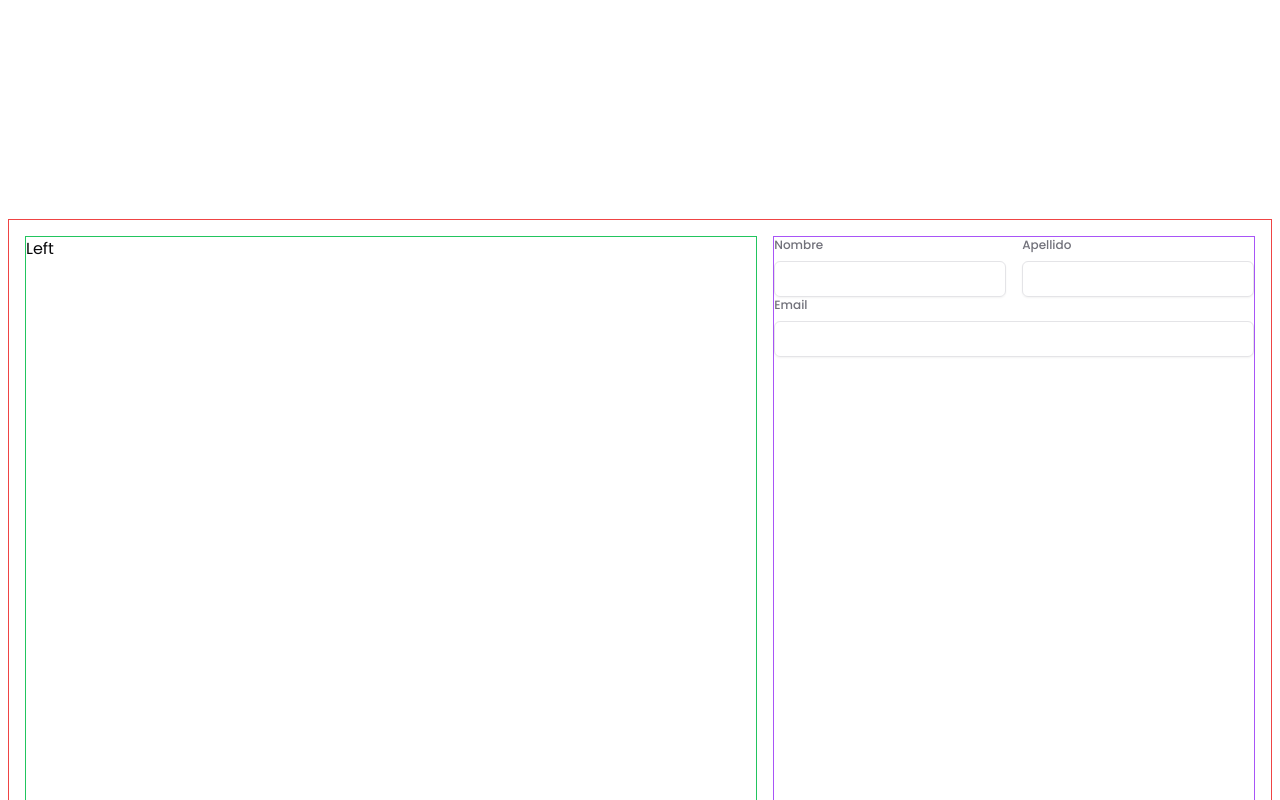
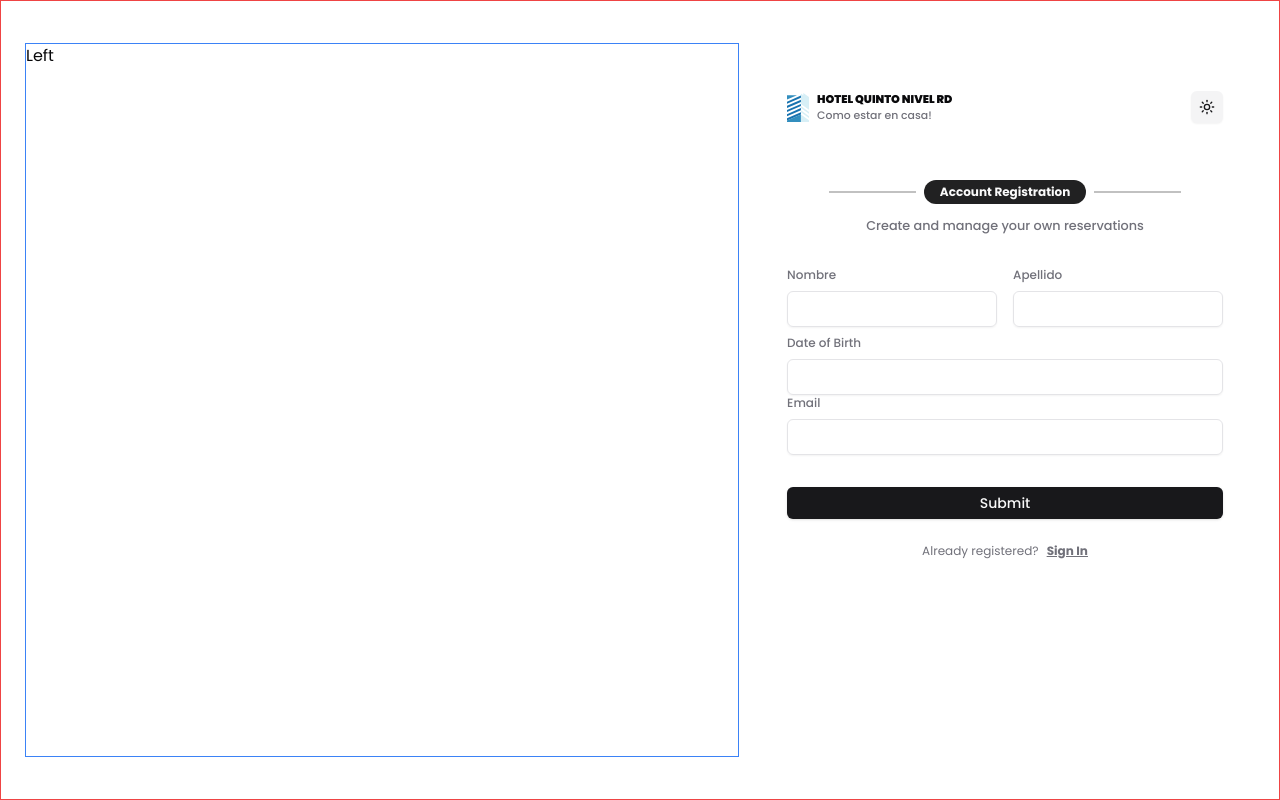
Before and after one commit to romandesigns/hqnrd, a Next.js app: page /en/auth/crear-cuenta in a window 1280 px wide. Shown: the top 800 px of the page. Built offline with nearby package versions, Linux system fonts and the light colour scheme.

Commit message:
styling sigup form

```diff
--- a/app/[lang]/auth/crear-cuenta/page.tsx
+++ b/app/[lang]/auth/crear-cuenta/page.tsx
@@ -3,30 +3,70 @@ import React from "react";
 import Form from "next/form";
 import { Input } from "@/components/ui/input";
 import { Label } from "@/components/ui/label";
+import { Brand } from "@/components/features";
+import { Locale } from "@/i18n-config";
+import { ModeToggle } from "@/components/features/site/ModeToggle";
+import { HeadingSection } from "@/components/features/site/Headings";
+import { Button } from "@/components/ui/button";
+import Link from "next/link";
 
-export default function Page() {
+interface PageProps {
+  params: Promise<{
+    lang: Locale;
+  }>;
+}
+
+export default async function Page({ params }: PageProps) {
+  const { lang } = await params;
+
   return (
-    <Section className="grid min-h-screen grid-cols-1 grid-rows-1 place-items-center p-2">
-      <Content className="grid aspect-square h-4/6 grid-cols-[1.52fr_1fr] grid-rows-1 gap-4 border border-red-500 bg-muted/5 p-4">
-        <div className="h-full w-full border border-green-500">Left</div>
-        <div className="h-full w-full border border-purple-500">
+    <Section className="flex min-h-screen w-full items-center justify-center border border-red-500 p-2">
+      <Content className="grid h-full max-w-[90rem] grid-cols-1 gap-4 bg-muted/5 p-4 md:grid-cols-[1fr_0.7fr]">
+        <article className="hidden aspect-[1/1] flex-1 border border-blue-500 md:block">
+          Left
+        </article>
+        <article className="flex-1 md:p-8 md:py-2">
+          <div className="flex items-center justify-between gap-4 py-10">
+            <Brand lang={lang} />
+            <ModeToggle />
+          </div>
+          <HeadingSection
+            showBorders
+            title="Account Registration"
+            description="Create and manage your own reservations"
+          />
           <Form action="#">
             <div className="flex items-center justify-center gap-4">
-              <Label className="flex-1" htmlFor="name">
+              <Label className="mb-2 flex-1" htmlFor="name">
                 <p className="pb-2 text-xs text-muted-foreground">Nombre</p>
                 <Input type="name" name="name" id="name" />
               </Label>
-              <Label className="flex-1" htmlFor="lasName">
+              <Label className="mb-2 flex-1" htmlFor="lasName">
                 <p className="pb-2 text-xs text-muted-foreground">Apellido</p>
                 <Input type="name" name="lasName" id="lasName" />
               </Label>
             </div>
             <Label className="flex-1" htmlFor="email">
+              <p className="pb-2 text-xs text-muted-foreground">
+                Date of Birth
+              </p>
+              <Input type="email" name="email" id="email" />
+            </Label>
+            <Label className="flex-1" htmlFor="email">
               <p className="pb-2 text-xs text-muted-foreground">Email</p>
               <Input type="email" name="email" id="email" />
             </Label>
+            <Button size="full" className="my-8 mb-2">
+              Submit
+            </Button>
+            <p className="py-4 text-center text-xs text-muted-foreground">
+              Already registered?
+              <Link className="ml-2 font-bold underline" href="#">
+                Sign In
+              </Link>
+            </p>
           </Form>
-        </div>
+        </article>
       </Content>
     </Section>
   );
```
